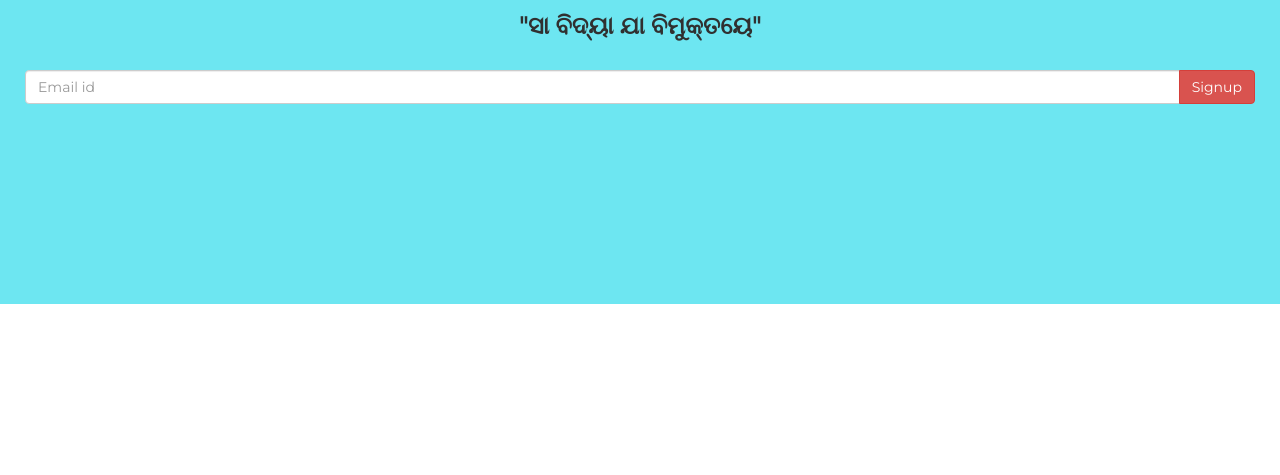
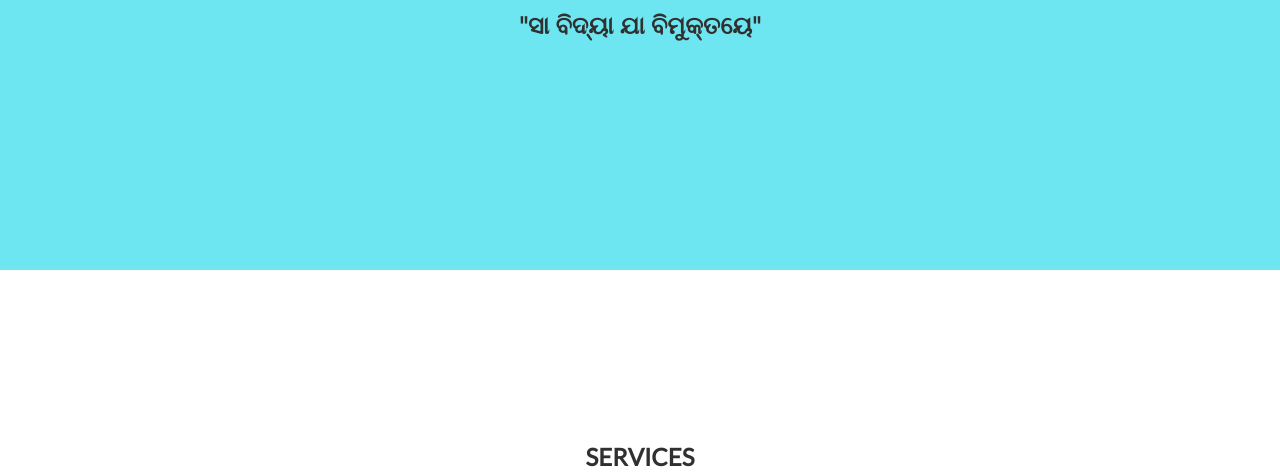
Before and after one commit to Rudra9Padhan/mycollege_website, a plain HTML site: page index.html in a window 1280 px wide. Shown: the part 296-771 px from the top of the page. Drawn offline with nearby package versions, Linux system fonts and the light colour scheme.

Commit message:
Update index.html

```diff
--- a/index.html
+++ b/index.html
@@ -223,14 +223,6 @@
 <div class="jumbotron text-center" id="about">
   <h1>Panchayat college,Bargarh</h1>
   <p><h2>"ସା ବିଦ୍ୟା ଯା ବିମୁକ୍ତୟେ"</h2></p>
-  <form>
-    <div class="input-group">
-      <input type="email"class="form-control"size="50" placeholder="Email id" required>
-      <div class="input-group-btn">
-        <button type="button" class="btn btn-danger">Signup</button>
-      </div>
-    </div>
-    </form>
 </div>
 <div><marquee behavior="bilnking" direction="right"><h3>Welcome to panchayat college website</h3></marquee>
 </div>
```
